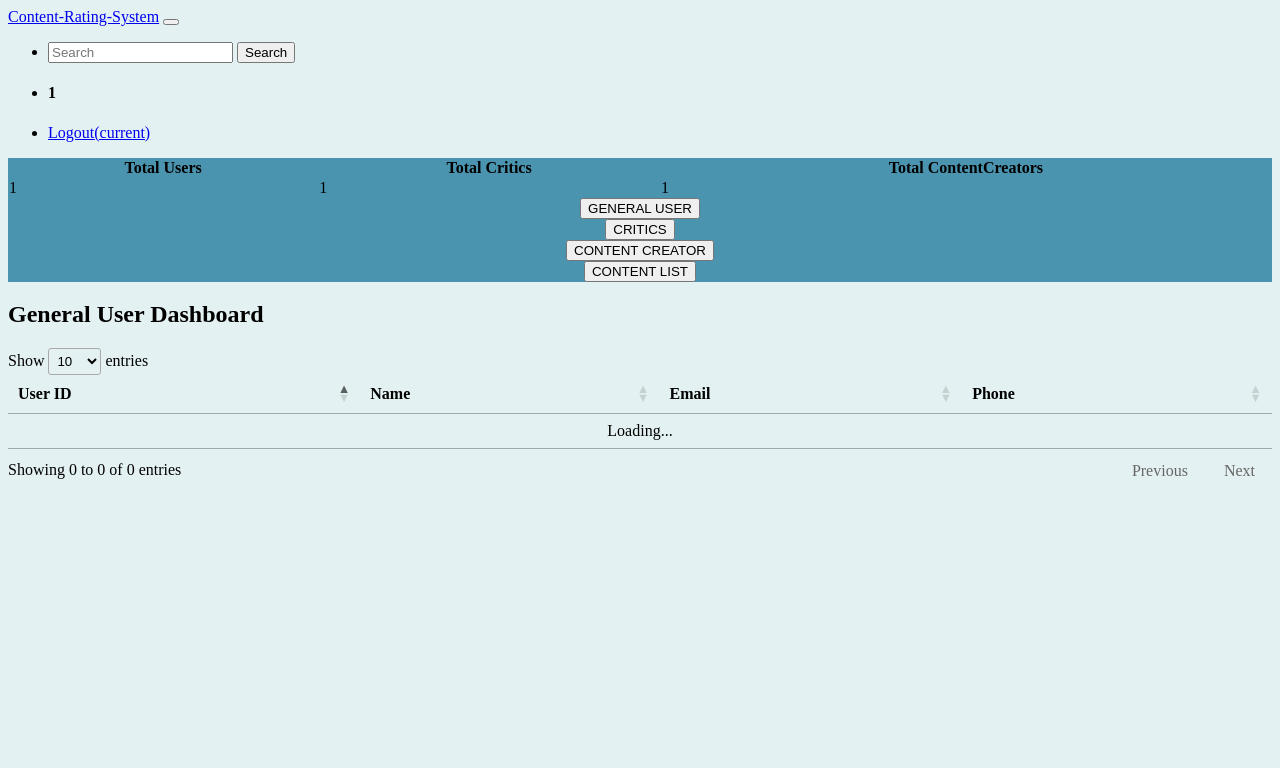
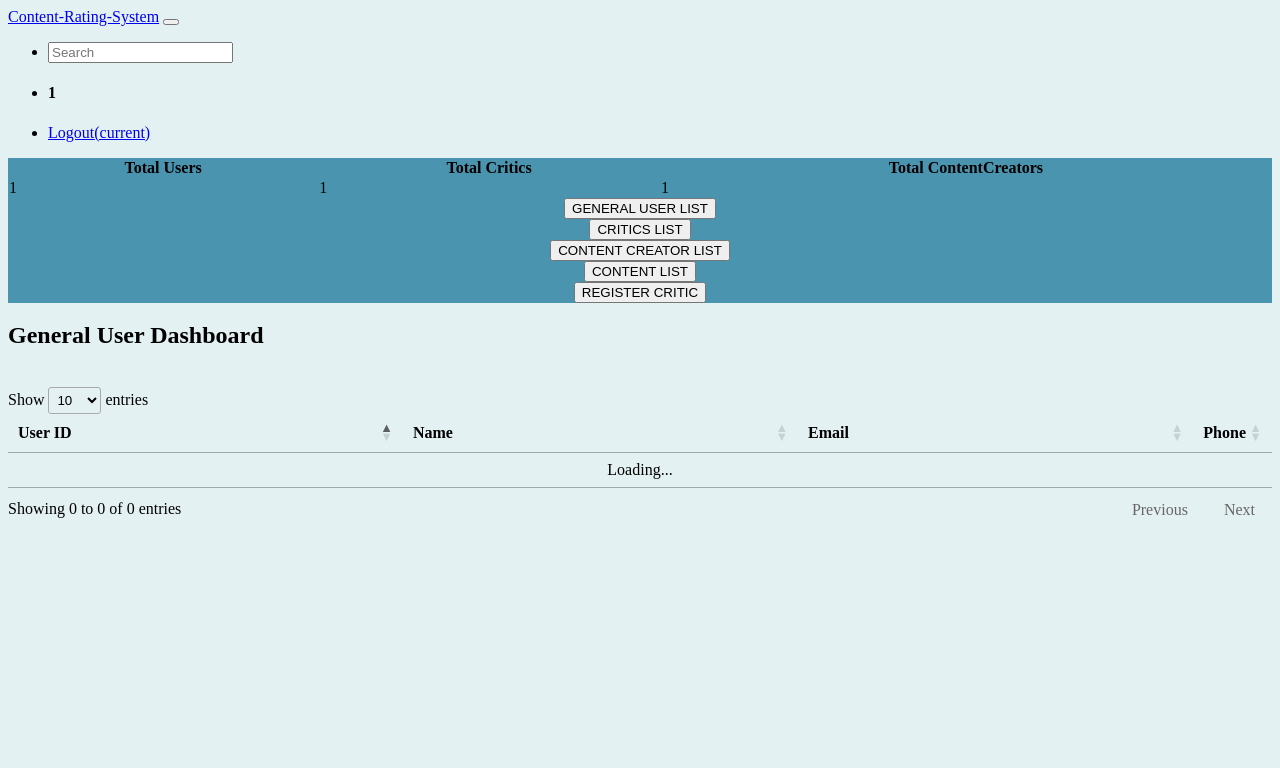
Before and after one commit to ihasidul/Content-Rating-System, a PHP site: template app/views/Admin/AdminView.php in a window 1280 px wide. Shown: the top 768 px of the page. Run offline with PHP 8.4, Linux system fonts and the light colour scheme; the visitor is signed in with stand-in values (Sample User, id 1); the template is opened without the code that fills it: most values are stand-ins (such as "Sample title", 1, 10 or a date in 2020); some libraries are stand-ins or nearby versions.

Commit message:
added critic table

```diff
--- a/app/views/Admin/AdminView.php
+++ b/app/views/Admin/AdminView.php
@@ -50,7 +50,7 @@
                     <li class="nav-item ml-auto mx-sm-5">
                         <form class="form-inline my-1 my-lg-0">
                             <input id="search" class="form-control mr-sm-3" type="search" placeholder="Search" aria-label="Search">
-                            <button class="btn btn-outline-success my-1 my-sm-0" type="submit">Search</button>
+
                         </form>
                     </li>
                 </ul>
@@ -92,21 +92,29 @@
                     </table>
                 </div>
 
-                <div class="col" align="center">
+                <div class="col " align="center">
 
-                    <button class="m-4 p-2 btn btn-primary">GENERAL USER</button><br>
-                    <button class="m-3 p-2 btn btn-primary">CRITICS</button><br>
-                    <button class="m-3 p-2 btn btn-primary">CONTENT CREATOR</button><br>
+                    <button name="user_table_div" class="m-3 p-2 btn btn-primary" onclick="toggleTable(this.name);">GENERAL USER LIST</button><br>
+                    <button name="critic_table_div" class="m-3 p-2 btn btn-primary" onclick="toggleTable(this.name);">CRITICS LIST</button><br>
+                    <button class="m-3 p-2 btn btn-primary">CONTENT CREATOR LIST</button><br>
                     <button class="m-3 p-2 btn btn-primary">CONTENT LIST</button><br>
+                    <button class="m-3 p-2 btn btn-primary">REGISTER CRITIC</button><br>
 
 
                 </div>
             </div>
 
             <div class="mr-auto ml-2 col-md-8">
-                <div class="row mt-5" id="table_div">
-                    <h2 class="display-6">General User Dashboard</h2>
-                    <table id="general_user_table" class="table table-striped table-dark table-bordered" cellspacing="0" style="width:100%">
+
+                <div name="important_tables" class="mt-5" id="user_table_div">
+
+                    <div>
+                        <h2 class="display-6">General User Dashboard</h2><br>
+                    </div>
+
+
+                    <table id="general_user_table" class="table table-responsive table-body table-striped table-dark table-bordered" cellspacing="0">
+
                         <thead>
                             <tr>
                                 <th>User ID</th>
@@ -122,6 +130,37 @@
 
                         </tbody>
                     </table>
+
+
+
+                </div>
+                <div name="important_tables" class="mt-5" id="critic_table_div">
+
+                    <div>
+                        <h2 class="display-6">Critic Dashboard</h2><br>
+                    </div>
+
+
+                    <table id="critic_table" class="table table-responsive table-body table-striped table-dark table-bordered" cellspacing="0" style="width:100%">
+
+                        <thead>
+                            <tr>
+                                <th>User ID</th>
+                                <th>Name</th>
+                                <th>Email</th>
+                                <th>Phone</th>
+
+                            </tr>
+                        </thead>
+
+                        <tbody id="CourseTable">
+                            <!-- User table goes here. -->
+
+                        </tbody>
+                    </table>
+
+
+
                 </div>
             </div>
         </div>
@@ -130,10 +169,22 @@
 </body>
 
 <script>
-    var table = $('#general_user_table').DataTable({
+    $(document).ready(function() {
+        for (var i = 0; i < document.getElementsByName('important_tables').length; i++) {
+            document.getElementsByName('important_tables')[i].style.display = "none";
+        }
+        document.getElementById('user_table_div').style.display = "inline";
+    });
+    var tableGU = $('#general_user_table').DataTable({
         "ajax": {
             "url": "getAllUsers",
         },
+        "autoWidth": false,
+        "columnDefs": [{
+            "width": "32%",
+            "targets": [0, 1, 2, 3, ]
+        }],
+
 
         "columns": [{
                 "data": "User ID"
@@ -149,7 +200,48 @@
             },
         ],
     }, );
+
+    var tableCritic = $('#critic_table').DataTable({
+        "ajax": {
+            "url": "getAllCritic",
+        },
+        "autoWidth": false,
+        "columnDefs": [{
+            "width": "32%",
+            "targets": [0, 1, 2, 3, ]
+        }],
+
+        "columns": [{
+                "data": "User ID"
+            },
+            {
+                "data": "Name"
+            },
+            {
+                "data": "Email"
+            },
+            {
+                "data": "Phone"
+            },
+
+        ],
+    }, );
+
+    function toggleTable(id) {
+        console.log(document.getElementsByName('important_tables'));
+
+        for (var i = 0; i < document.getElementsByName('important_tables').length; i++) {
+            document.getElementsByName('important_tables')[i].style.display = "none";
+        }
+        document.getElementById(id).style.display = "inline";
+
+    }
+
     $('#search').on('keyup', function() {
+        tableGU.search(this.value).draw();
+        tableCritic.search(this.value).draw();
+        table.search(this.value).draw();
+        table.search(this.value).draw();
         table.search(this.value).draw();
     });
 </script>
```
